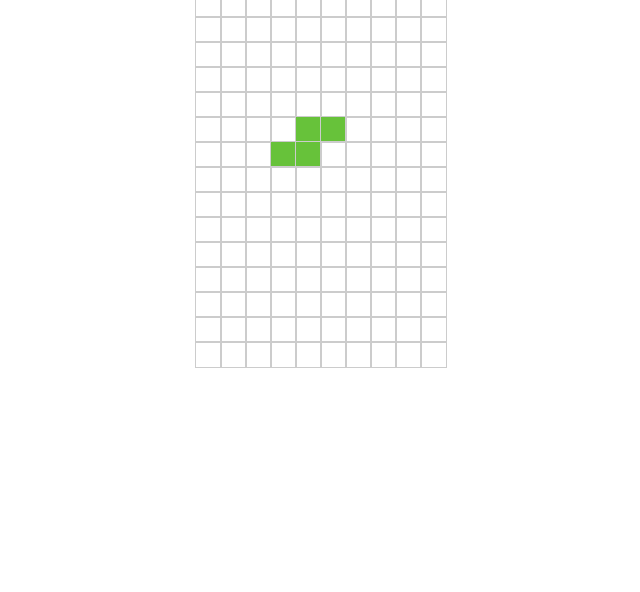
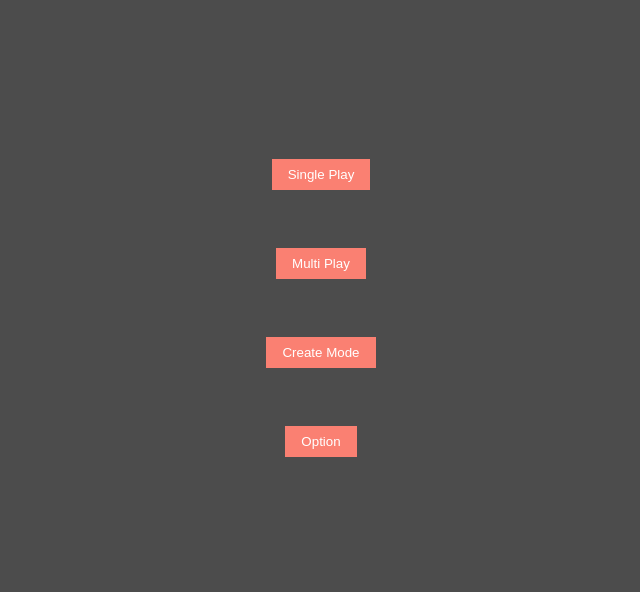
Before and after one commit to TopGun1405/Tetris_with_JavaScript, a plain HTML site: page index.html in a window 1280 px wide. Shown: the part 208-800 px from the top of the page, without its empty margins (319-959 px from the left). Drawn offline with Linux system fonts and the light colour scheme.

Commit message:
main-menu-in-progress

```diff
--- a/index.html
+++ b/index.html
@@ -10,6 +10,19 @@
 
 <body>
     <div class="wrapper">
+        <div class="main-menu">
+            <span>TETRIS Maker</span>
+            <br>
+            <br>
+            <br>
+            <button>Single Play</button>
+            <br>
+            <button>Multi Play</button>
+            <br>
+            <button>Create Mode</button>
+            <br>
+            <button>Option</button>
+        </div>
         <div class="game-text">
             <span>Game Over</span>
             <br>
--- a/style.css
+++ b/style.css
@@ -16,6 +16,29 @@ body {
     text-align: center;
     font-size: 36px;
     margin-bottom: 2rem;
+}
+
+.main-menu {
+    display: none;
+    justify-content: center;
+    align-items: center;
+    flex-direction: column;
+    position: fixed;
+    width: 100%;
+    height: 100%;
+    background: rgba(0, 0, 0, 0.7);
+    left: 0;
+    top: 0;
+    color: #fff;
+    font-size: 50px;
+}
+
+.main-menu > button {
+    padding: 0.5rem 1rem;
+    color: #fff;
+    background: salmon;
+    border: none;
+    cursor: pointer;
 }
 
 .game-text {
--- a/tetris.js
+++ b/tetris.js
@@ -1,6 +1,8 @@
 import BLOCKS from "./blocks.js"
 
 
+const mainMenu = document.querySelector(".main-menu");
+const singlePlayButton = document.querySelector(".main-menu > button");
 const playGround = document.querySelector(".playground > ul");
 const gameText = document.querySelector(".game-text");
 const scoreDisplay = document.querySelector(".score");
@@ -186,6 +188,17 @@ restartButton.addEventListener("click", () => {
     playGround.innerHTML = '';
     gameText.style.display = "none";
     init();
+});
+
+singlePlayButton.addEventListener("click", () => {
+    playGround.innerHTML = '';
+    mainMenu.style.display = "none";
+    init();
 })
 
-init();
+
+function main() {
+    mainMenu.style.display = "flex";
+}
+
+main();
```
